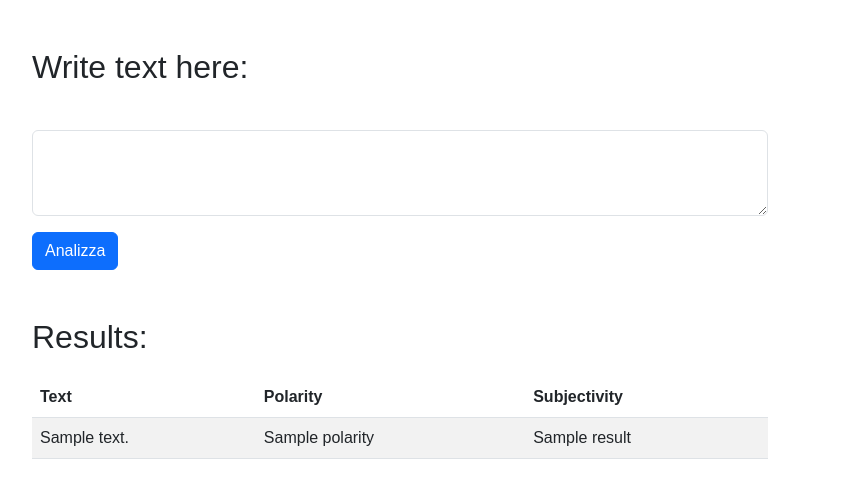
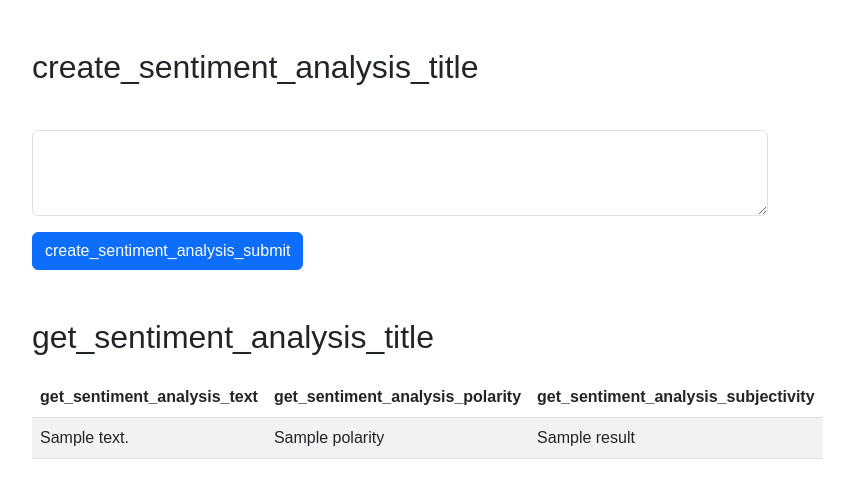
Before and after one commit to giandonatoinverso/sas-client, a Django app: template sas_client/client/templates/index.html in a window 1280 px wide. Shown: the top 498 px of the page, without its empty margins (240-1094 px from the left). Run offline with Django 4.2, Linux system fonts and the light colour scheme; the template is opened without the code that fills it: most values are stand-ins (such as "Sample title", 1, 10 or a date in 2020).

Commit message:
Added multi language support

```diff
--- a/sas_client/client/templates/index.html
+++ b/sas_client/client/templates/index.html
@@ -1,3 +1,4 @@
+{% load i18n %}
 {% load static %}
 <!DOCTYPE html>
 <html>
@@ -9,27 +10,27 @@
     <div class="container mt-5">
         <div class="row">
             <div class="col-md-8 offset-md-2">
-                <h2>Write text here:</h2>
+                <h2>{% trans "create_sentiment_analysis_title" %}</h2>
                 <form method="POST" action="{% url 'create_sentiment_analysis' %}">
                     {% csrf_token %}
                     <div class="mb-3">
                         <label for="textInput"></label>
                         <textarea class="form-control" id="textInput" name="text" rows="3"></textarea>
                     </div>
-                    <button type="submit" class="btn btn-primary">Analizza</button>
+                    <button type="submit" class="btn btn-primary">{% trans "create_sentiment_analysis_submit" %}</button>
                 </form>
             </div>
         </div>
 
             <div class="row mt-5">
                 <div class="col-md-8 offset-md-2">
-                    <h2>Results:</h2>
+                    <h2>{%  trans "get_sentiment_analysis_title" %}</h2>
                     <table class="table table-striped">
                         <thead>
                             <tr>
-                                <th>Text</th>
-                                <th>Polarity</th>
-                                <th>Subjectivity</th>
+                                <th>{%  trans "get_sentiment_analysis_text" %}</th>
+                                <th>{%  trans "get_sentiment_analysis_polarity" %}</th>
+                                <th>{%  trans "get_sentiment_analysis_subjectivity" %}</th>
                             </tr>
                         </thead>
                         <tbody>
--- a/sas_client/sas_client/settings.py
+++ b/sas_client/sas_client/settings.py
@@ -49,6 +49,7 @@ MIDDLEWARE = [
     'django.contrib.auth.middleware.AuthenticationMiddleware',
     'django.contrib.messages.middleware.MessageMiddleware',
     'django.middleware.clickjacking.XFrameOptionsMiddleware',
+    'django.middleware.locale.LocaleMiddleware',
 ]
 
 ROOT_URLCONF = 'sas_client.urls'
@@ -111,6 +112,10 @@ TIME_ZONE = 'UTC'
 
 USE_I18N = True
 
+LOCALE_PATHS = [
+    os.path.join(BASE_DIR, 'locale'),
+]
+
 USE_TZ = True
 
 
```
Also changed, not shown: sas_client/locale/en/LC_MESSAGES/django.po (added), sas_client/locale/it/LC_MESSAGES/django.po (added).
